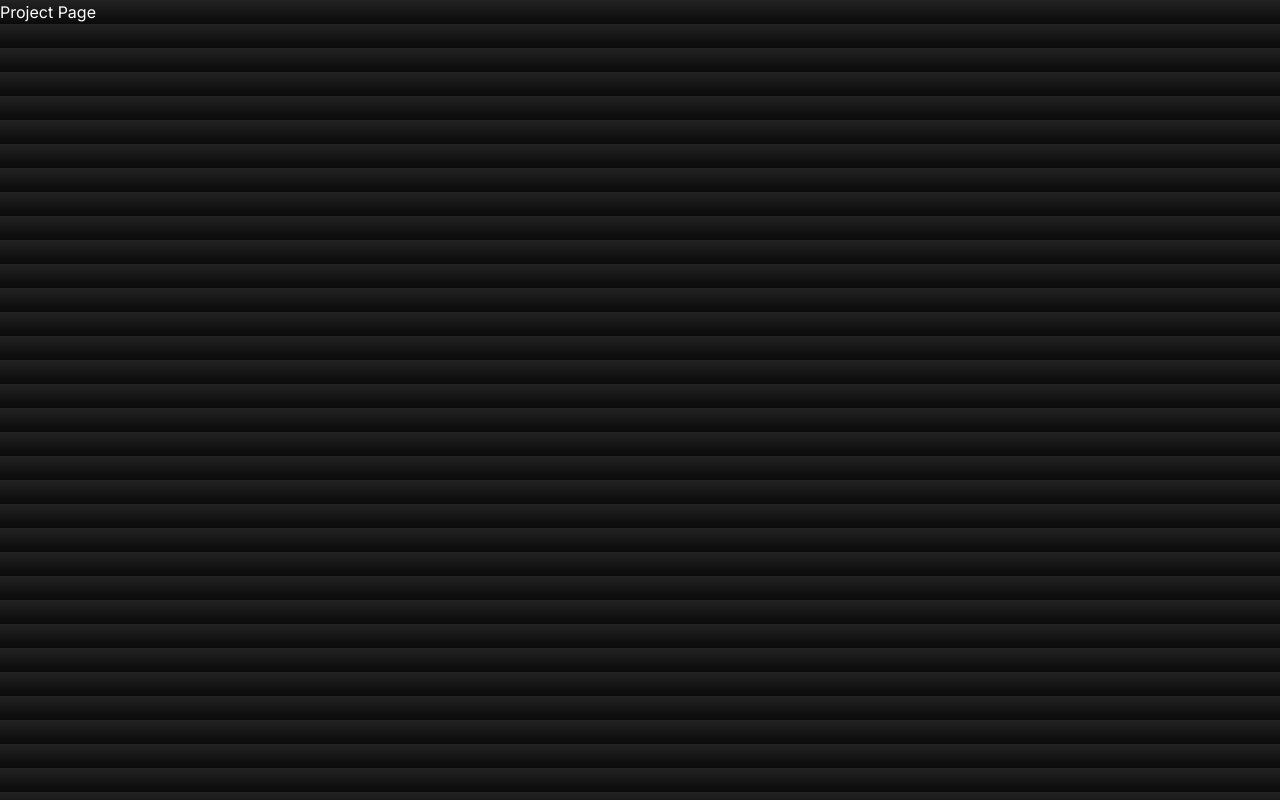
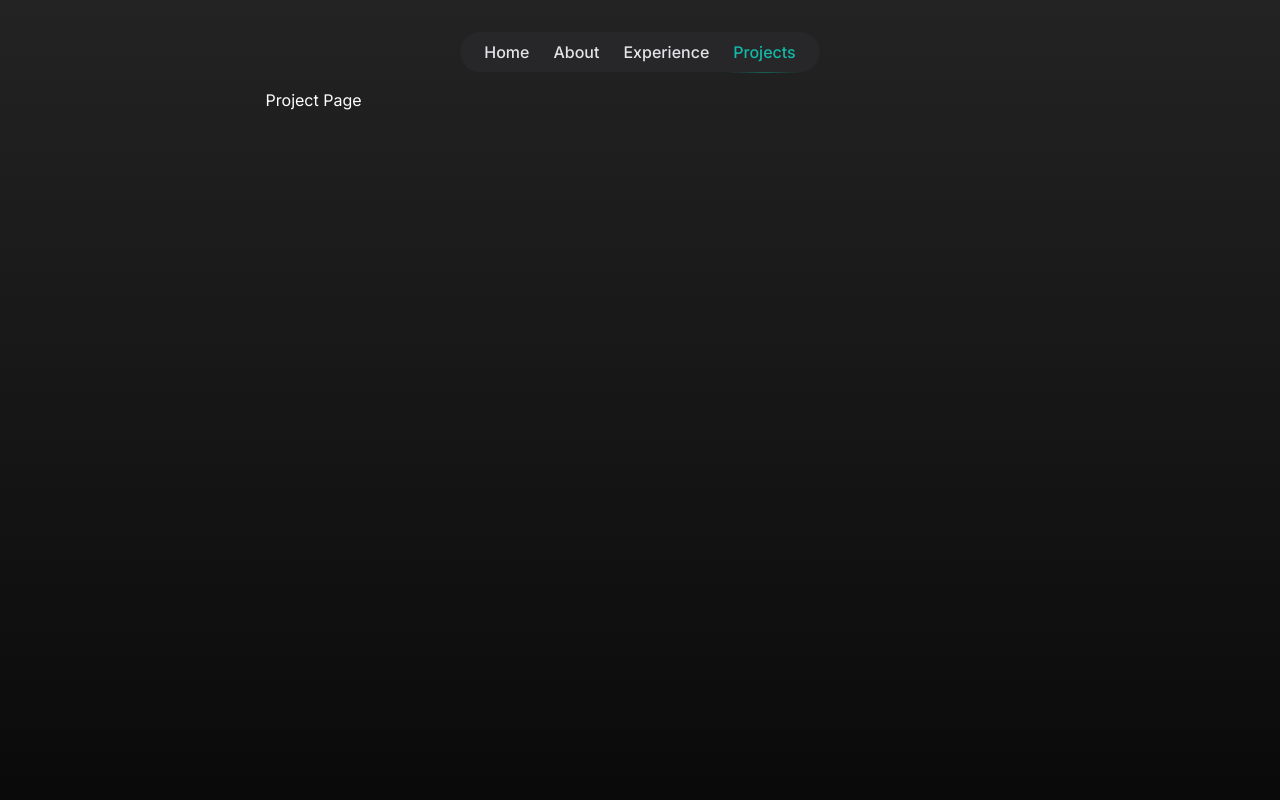
Before and after one commit to hmzahmed/personal-portfolio, a Next.js app: page /projects in a window 1280 px wide. Built offline with nearby package versions, Linux system fonts and the light colour scheme.

Commit message:
modified layout and added header

```diff
--- a/src/app/layout.tsx
+++ b/src/app/layout.tsx
@@ -1,6 +1,7 @@
 import type { Metadata } from "next";
 import { Inter } from "next/font/google";
 import "./globals.css";
+import Header from "@/components/header";
 
 const inter = Inter({ subsets: ["latin"] });
 
@@ -16,7 +17,12 @@ export default function RootLayout({
 }>) {
   return (
     <html lang="en">
-      <body className={inter.className}>{children}</body>
+      <body className={inter.className}>
+        <main className="flex min-h-screen w-full flex-col items-center px-4 py-8">
+          <Header />
+          <div className="w-full sm:w-4/5 md:w-3/5 pt-14">{children}</div>
+        </main>
+      </body>
     </html>
   );
 }
```
